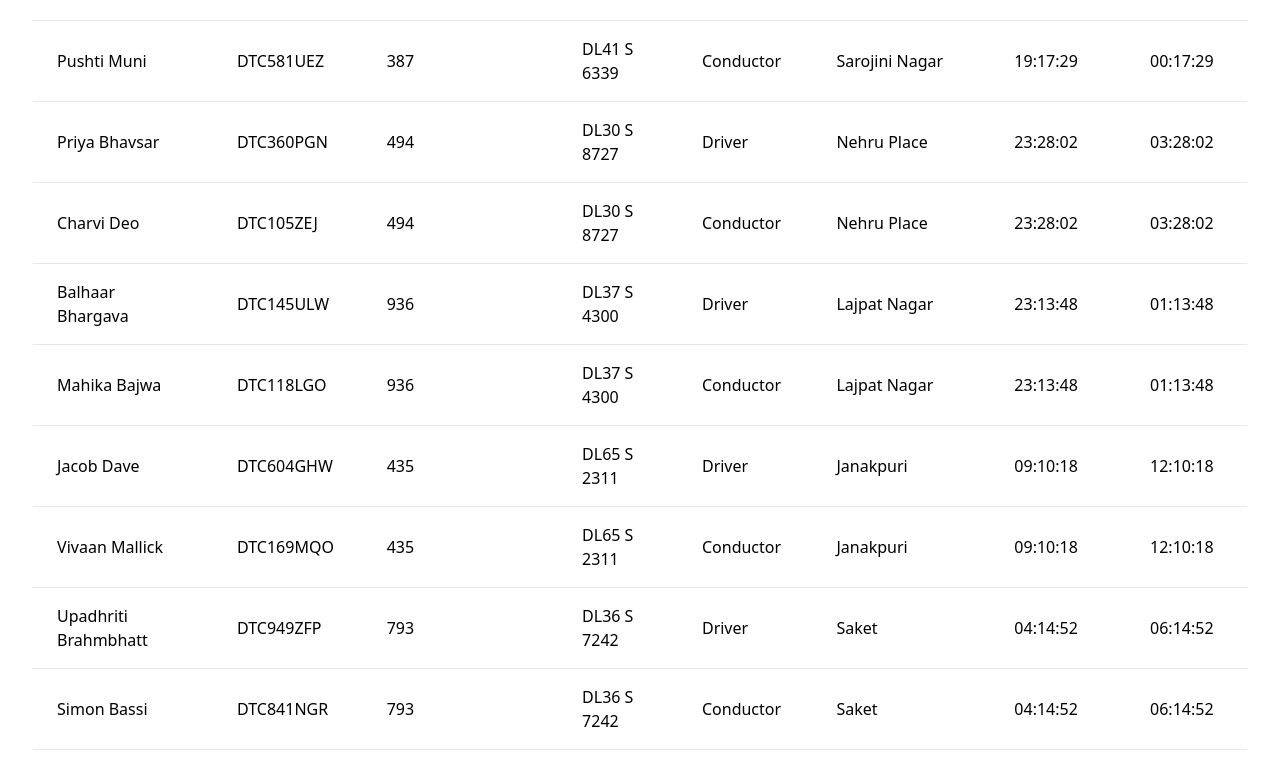
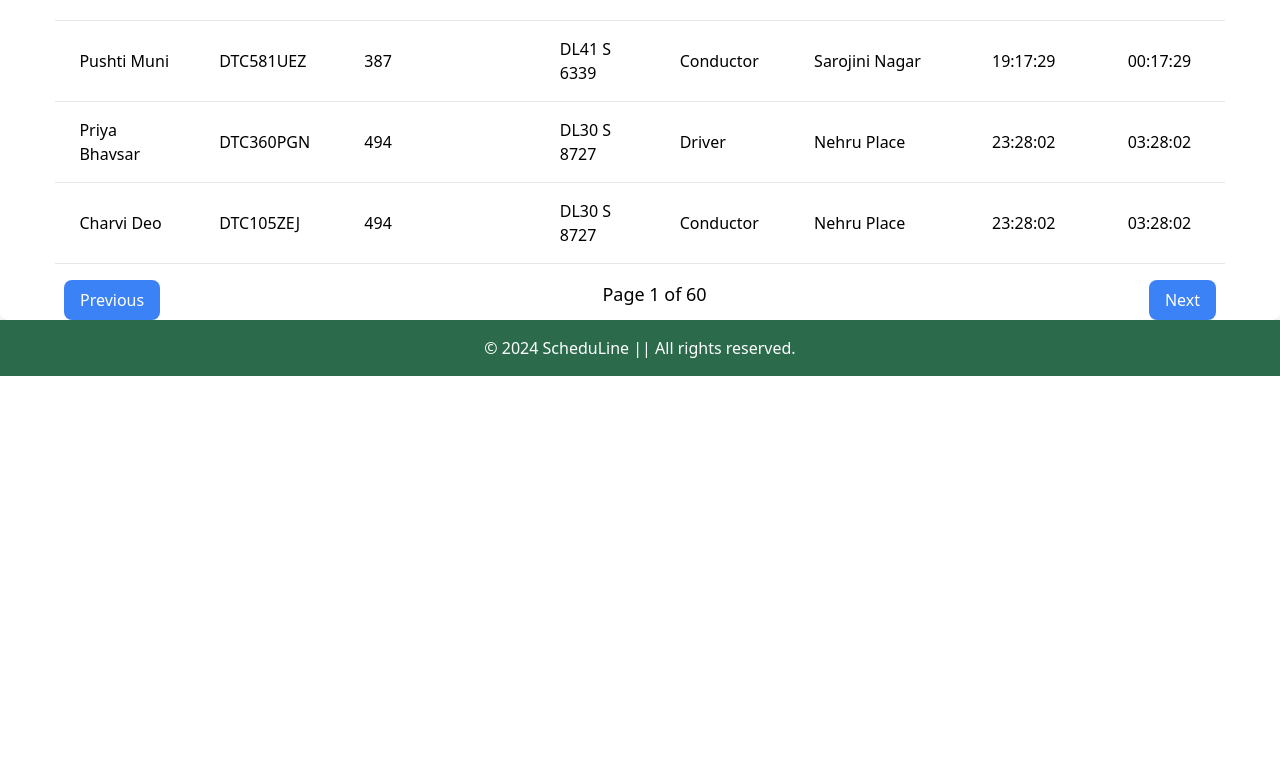
Before and after one commit to ayush-3107/Smart-India-Hackathon, a React (Vite) app in the folder Frontend/: page /dashboard-manager in a window 1280 px wide. Shown: the part 1912-2676 px from the top of the page. After the commit the page ends 2288 px from the top, so only its background shows below. Built offline with nearby package versions, Linux system fonts and the light colour scheme.

Commit message:
added pages in table

```diff
--- a/Frontend/src/components/DashboardManager.jsx
+++ b/Frontend/src/components/DashboardManager.jsx
@@ -4,6 +4,8 @@ const DashboardManager = () => {
   const [data, setData] = useState([]);
   const [loading, setLoading] = useState(true);
   const [error, setError] = useState(null);
+  const [currentPage, setCurrentPage] = useState(1);
+  const entriesPerPage = 20;
 
   useEffect(() => {
     // Fetch the JSON file when the component mounts
@@ -31,6 +33,23 @@ const DashboardManager = () => {
   // Extract headers from the keys of the first data item
   const headers = data.length > 0 ? Object.keys(data[0]) : [];
 
+  // Calculate the index of the first and last entry on the current page
+  const indexOfLastEntry = currentPage * entriesPerPage;
+  const indexOfFirstEntry = indexOfLastEntry - entriesPerPage;
+
+  // Get the current entries to display
+  const currentEntries = data.slice(indexOfFirstEntry, indexOfLastEntry);
+
+  // Calculate the total number of pages
+  const totalPages = Math.ceil(data.length / entriesPerPage);
+
+  // Change page handler
+  const handlePageChange = (pageNumber) => {
+    if (pageNumber > 0 && pageNumber <= totalPages) {
+      setCurrentPage(pageNumber);
+    }
+  };
+
   return (
     <>
       <div className="shadow-lg rounded-lg flex flex-col items-center justify-center">
@@ -47,7 +66,7 @@ const DashboardManager = () => {
             </tr>
           </thead>
           <tbody className="bg-white">
-            {data.map((row, index) => (
+            {currentEntries.map((row, index) => (
               <tr key={index}>
                 {headers.map((header) => (
                   <td key={header} className="py-4 px-6 border-b border-gray-200 break-words">
@@ -58,6 +77,25 @@ const DashboardManager = () => {
             ))}
           </tbody>
         </table>
+        <div className="flex justify-between mt-4 w-[90%]">
+          <button
+            onClick={() => handlePageChange(currentPage - 1)}
+            disabled={currentPage === 1}
+            className="px-4 py-2 bg-blue-500 text-white rounded-lg"
+          >
+            Previous
+          </button>
+          <span className="text-lg">
+            Page {currentPage} of {totalPages}
+          </span>
+          <button
+            onClick={() => handlePageChange(currentPage + 1)}
+            disabled={currentPage === totalPages}
+            className="px-4 py-2 bg-blue-500 text-white rounded-lg"
+          >
+            Next
+          </button>
+        </div>
       </div>
     </>
   );
```
